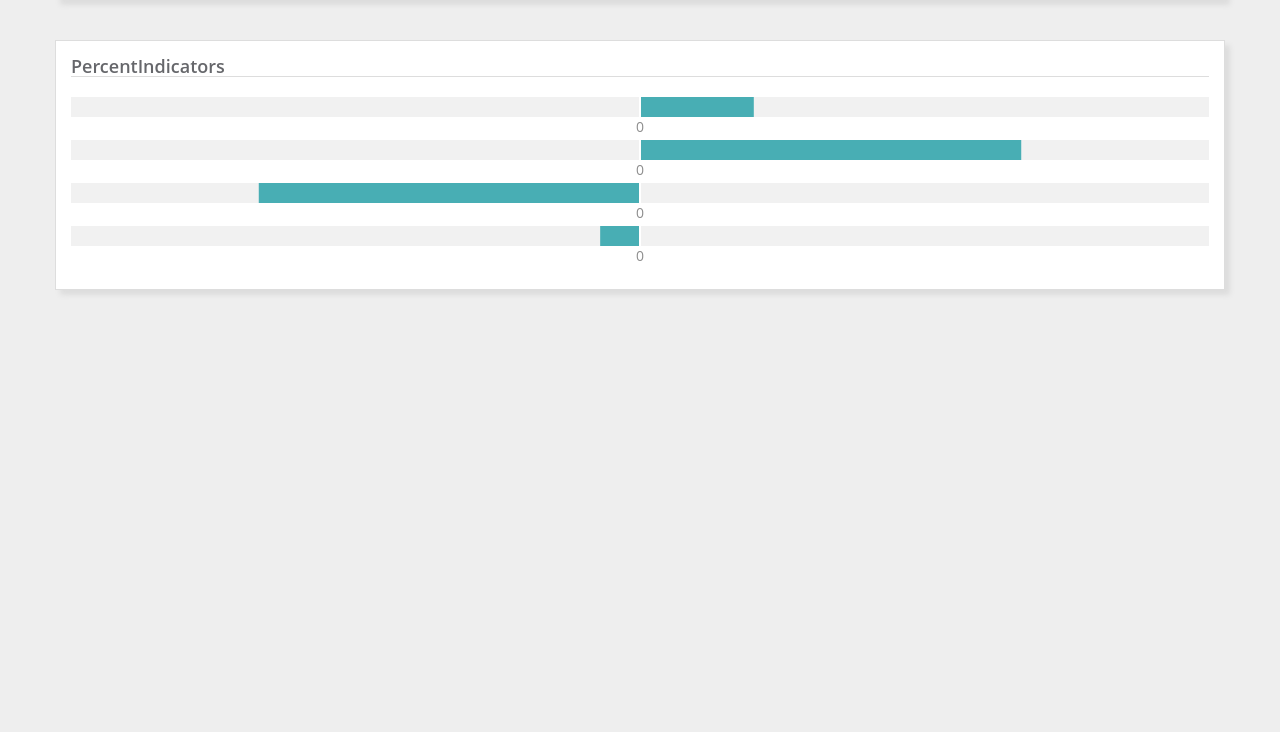
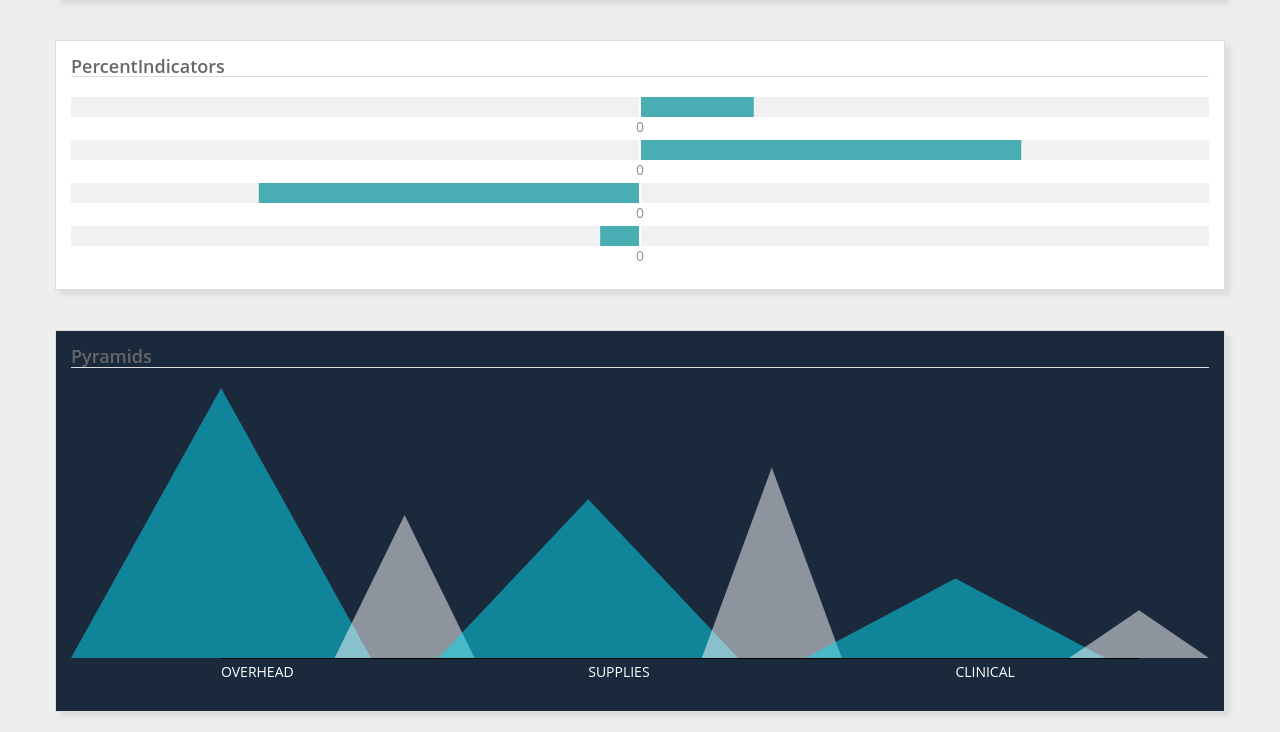
Before and after one commit to sviatoslava-glukhova/d3-charts, a plain HTML site: page index.html in a window 1280 px wide. Shown: the part 2483-3215 px from the top of the page. Before the commit the page ends 2793 px from the top, so only its background shows below. Drawn offline with Linux system fonts and the light colour scheme.

Commit message:
Added pyramids chart

```diff
--- a/charts.js
+++ b/charts.js
@@ -1008,6 +1008,130 @@
                     return d.label;
                 });
 
+        },
+        generatePyramids: function (options, data) {
+            var defaults = {
+                    appendTo: 'body',
+                    colors: [],
+                    margins: {top: 0, right: 0, bottom: 0, left: 0},
+                    dimentions: {
+                        width: null,
+                        height: null
+                    },
+                    labels: [],
+                    pyramidBaseWidth: [50]
+                },
+                props = $.extend(true, defaults, options);
+
+            var parent = d3.select(props.appendTo),
+                svgWidth = props.dimentions.width ? props.dimentions.width : $(parent[0][0]).width(),
+                svgHeight = props.dimentions.height ? props.dimentions.height : $(parent[0][0]).height(),
+                width = svgWidth - props.margins.left - props.margins.right,
+                height = svgHeight - props.margins.top - props.margins.bottom;
+
+            var x = d3.scale.linear();
+
+            var y = d3.scale.linear()
+                .range([height, 0]);
+
+            var labels = d3.map(data, function (value) {
+                return value.label;
+            });
+
+            var color = d3.scale.ordinal().range(props.colors)
+                .domain(labels);
+
+            var pyramidBase = d3.scale.ordinal().range(props.pyramidBaseWidth)
+                .domain(labels);
+
+            var xAxis = d3.svg.axis()
+                .scale(x)
+                .ticks(data.length)
+                .tickFormat(function (d, i) {
+                    return props.labels[i];
+                })
+                .outerTickSize('0')
+                .orient("bottom");
+
+
+            function pyramid(data, i, base) {
+                var offset = base !== undefined ? base : pyramidBase(data.label),
+                    pointX = x(i),
+                    pointY = y(data.value);
+
+                return pointX - offset + ' ' + height + ', ' + pointX + ' ' + pointY + ', ' + (pointX + offset) + ' ' + height;
+            }
+
+            var svg = parent.append("svg")
+                .attr("width", svgWidth)
+                .attr("height", svgHeight)
+                .append("g")
+                .attr("transform", "translate(" + props.margins.left + "," + props.margins.top + ")");
+
+
+            //   color.domain(xKeys);
+
+            /*  data.forEach(function (d) {
+             d.date = parseDate(d[props.xAxis.datePropName]);
+             });*/
+
+            var dataPoints = [],
+                seriesCount = data[0].values.length,
+                length = data.length;
+
+            for (var i = 0; i < seriesCount; i++) {
+                for (var j = 0; j < length; j++) {
+                    dataPoints.push({
+                        series: props.labels[i], //not sure will need
+                        label: data[j].label,
+                        value: data[j].values[i]
+                    });
+                }
+            }
+
+            x.range([pyramidBase(dataPoints[0].label), width - pyramidBase(dataPoints[dataPoints.length - 1].label)])
+                .domain([0, dataPoints.length - 1]);
+
+            y.domain([
+                0, d3.max(dataPoints, function (d) {
+                    return d.value
+                })]);
+
+
+            xAxis = svg.append("g")
+                .attr("class", "x axis")
+                .attr("transform", "translate(0," + height + ")")
+                .call(xAxis);
+
+            xAxis.selectAll("text")
+                .style("text-anchor", "start");
+
+            var chart = svg.selectAll(".pyramid")
+                .data(dataPoints)
+                .enter().append("g")
+                .attr("class", "pyramid");
+
+            chart.append("polygon")
+                //  .attr("class", "line")
+                //  .style('opacity', 0)
+                .attr('points', function (d, i) {
+                    var data = $.extend({}, d);
+                    data.value = 0;
+                    //   console.log(pyramid(data, i));
+                    return pyramid(data, i, 0);
+                })
+                .style('fill', function (d) {
+                    return color(d.label);
+                })
+                .transition()
+                .duration(500)
+                .delay(function (d, i) {
+                    return i * 100;
+                })
+                .attr("points", function (d, i) {
+                    return pyramid(d, i);
+                });
+
         }
     };
 
--- a/examples.css
+++ b/examples.css
@@ -61,3 +61,11 @@ body {
 #groupedHorizontalBarChart .tick line {
     display: none;
 }
+
+#pyramids .x.axis .tick {
+    fill: #FFF;
+}
+
+#pyramids .x.axis .tick line{
+    display: none;
+}
--- /dev/null
+++ b/examplesPyramids.js
@@ -0,0 +1,38 @@
+(function () {
+    var chartData = [
+            {
+                label: '2014',
+                values: [17000000, 10000000, 5000000]
+            },
+            {
+                label: '2015',
+                values: [9000000, 12000000, 3000000]
+            }],
+        simpleAreaChartOptions = {
+            appendTo: '#pyramids',
+            dimentions: {
+                height: 300,
+            },
+            colors: [
+                "rgba(6, 224, 244, 0.5)",
+                "rgba(255,255,255, 0.5)"
+            ],
+            margins: {bottom: 30},
+            pyramidBaseWidth: [150, 70],
+            labels: ['OVERHEAD', 'SUPPLIES', 'CLINICAL']
+        };
+
+    Charts.generatePyramids(simpleAreaChartOptions, getChartsData());
+
+
+    function getChartsData() {
+        var rtn = [],
+            val;
+        chartData.forEach(function (elem) {
+            rtn.push($.extend({}, elem));
+
+        });
+        return rtn
+    }
+
+}());
--- a/index.html
+++ b/index.html
@@ -82,6 +82,13 @@
             <div id="percentIndicator"></div>
         </div>
     </div>
+    <div class="row">
+        <div class="col-xs-12 chart-container" style="background-color: #1B293C">
+            <h3>Pyramids</h3>
+
+            <div id="pyramids"></div>
+        </div>
+    </div>
 </div>
 
 <script src="charts.js"></script>
@@ -91,6 +98,7 @@
 <script src="examplesGroupedBarCharts.js"></script>
 <script src="examplesGroupedHorizontalBarCharts.js"></script>
 <script src="examplesIndicators.js"></script>
+<script src="examplesPyramids.js"></script>
 <!--<script src="examplesBarCharts.js"></script>-->
 </body>
 
```
